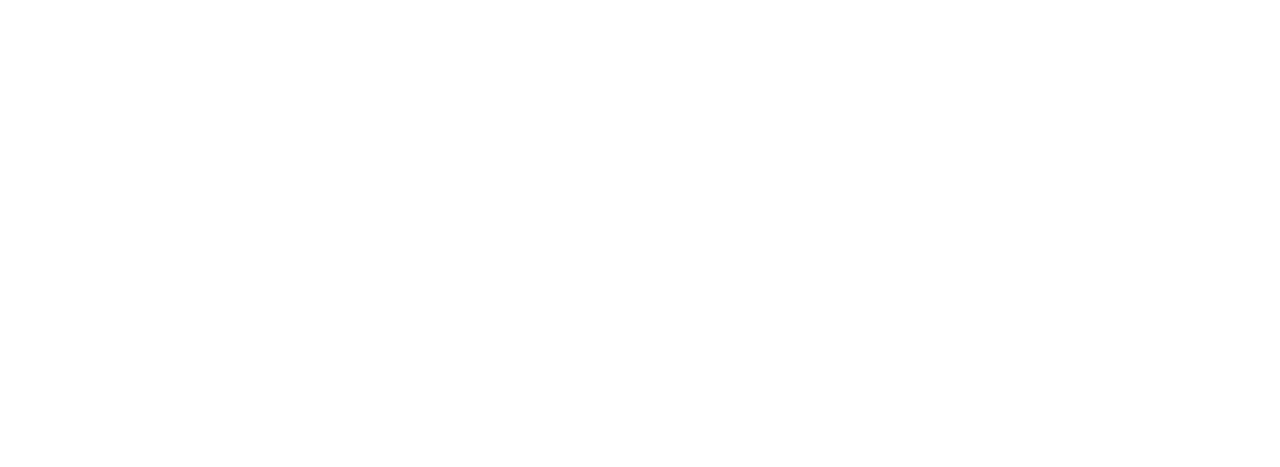
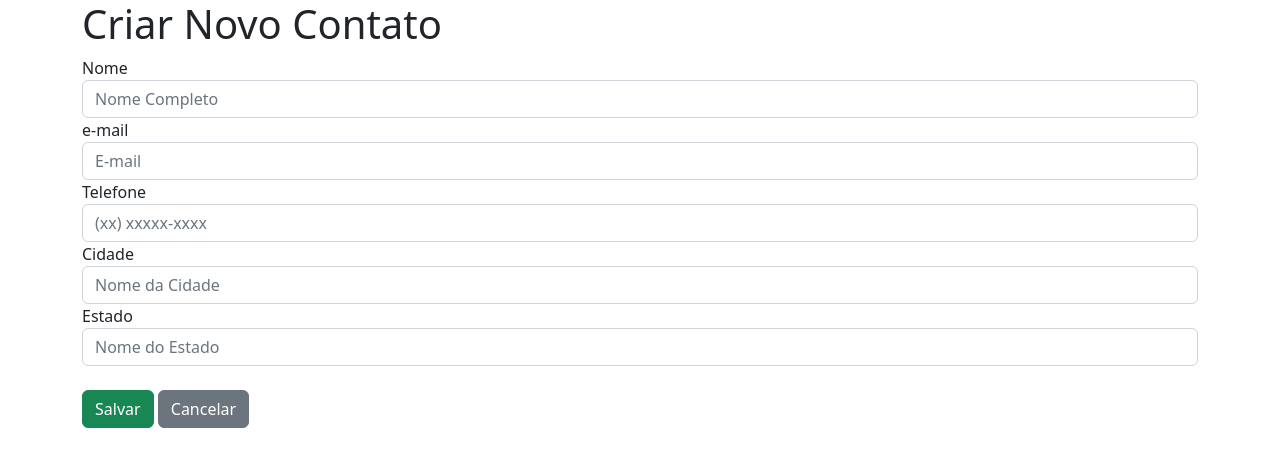
Before and after one commit to AraceliCristina/contatos, a Laravel app: page /contatos/create in a window 1280 px wide. Before the commit the part shown is empty. Shown: the top 467 px of the page. Run offline with Laravel 9, Linux system fonts and the light colour scheme; parts of the project's set-up code (start-up, migrations or seed data) failed here and were passed over; some libraries are stand-ins or nearby versions.

Commit message:
atualização 06-10

```diff
--- a/app/Http/Controllers/ContatosController.php
+++ b/app/Http/Controllers/ContatosController.php
@@ -25,7 +25,7 @@
      */
     public function create()
     {
-        //
+        return view('contato.create');
     }
 
     /**
@@ -36,7 +36,17 @@
      */
     public function store(Request $request)
     {
-        //
+        $contato = new Contato();
+        $contato->nome = $request->input('nome');
+        $contato->email = $request->input('email');
+        $contato->telefone = $request->input('telefone');
+        $contato->cidade = $request->input('cidade');
+        $contato->estado = $request->input('estado');
+        if($contato->save()) {
+            return redirect('contatos');
+        }
+
+
     }
 
     /**
--- a/composer.json
+++ b/composer.json
@@ -10,7 +10,8 @@
         "guzzlehttp/guzzle": "^7.2",
         "laravel/framework": "^9.19",
         "laravel/sanctum": "^3.0",
-        "laravel/tinker": "^2.7"
+        "laravel/tinker": "^2.7",
+        "laravelcollective/html": "^6.3"
     },
     "require-dev": {
         "fakerphp/faker": "^1.9.1",
--- /dev/null
+++ b/resources/views/contato/create.blade.php
@@ -0,0 +1,20 @@
+@extends('layout.app')
+@section('title','Criar Novo Contato')
+@section('content')
+   <h1>Criar Novo Contato</h1>
+   {{Form::open(['route'=>'contatos.store','method'=>'POST'])}}
+   {{Form::label('nome', 'Nome')}}
+   {{Form::text('nome', '',['class'=>'form-control','required','placeholder'=>'Nome Completo'])}}
+   {{Form::label('email', 'e-mail')}}
+   {{Form::text('email', '',['class'=>'form-control','required','placeholder'=>'E-mail'])}}
+   {{Form::label('telefone', 'Telefone')}}
+   {{Form::text('telefone', '',['class'=>'form-control','required','placeholder'=>'(xx) xxxxx-xxxx'])}}
+   {{Form::label('cidade', 'Cidade')}}
+   {{Form::text('cidade', '',['class'=>'form-control','required','placeholder'=>'Nome da Cidade'])}}
+   {{Form::label('estado', 'Estado')}}
+   {{Form::text('estado', '',['class'=>'form-control','required','placeholder'=>'Nome do Estado'])}}
+    <br>
+   {{Form::submit('Salvar', ['class'=> 'btn btn-success'])}}
+   {!!Form::button('Cancelar',['onclik'=>'javascript:history.go(-1)','class'=>'btn btn-secondary'])!!}
+   {{Form::close()}}
+@endsection
--- a/resources/views/contato/index.blade.php
+++ b/resources/views/contato/index.blade.php
@@ -2,11 +2,15 @@
 @section('title','Listagem de Contatos')
 @section('content')
     <h1>Listagem de Contatos</h1>
+    <br/>
+    <a class="btn btn-success" href="{{url('contatos/create')}}">Criar</a>
     <ul>
+    <br/>
     @foreach ($contatos as $contato)
        <li>
             <a href="{{url('contatos/'.$contato->id)}}">{{$contato->nome}}</a>
         </li>
     @endforeach
     </ul>
+
 @endsection
--- a/resources/views/layout/app.blade.php
+++ b/resources/views/layout/app.blade.php
@@ -5,10 +5,12 @@
     <meta http-equiv="X-UA-Compatible" content="IE=edge">
     <meta name="viewport" content="width=device-width, initial-scale=1.0">
     <title>@yield('title')</title>
+    <link href="https://cdn.jsdelivr.net/npm/bootstrap@5.2.1/dist/css/bootstrap.min.css" rel="stylesheet">
 </head>
 <body>
     <div class="container">@yield('content')</div>
 
 
 </body>
+<script src="https://cdn.jsdelivr.net/npm/bootstrap@5.2.1/dist/js/bootstrap.bundle.min.js"></script>
 </html>
```
Also changed, not shown: 1 other file.
